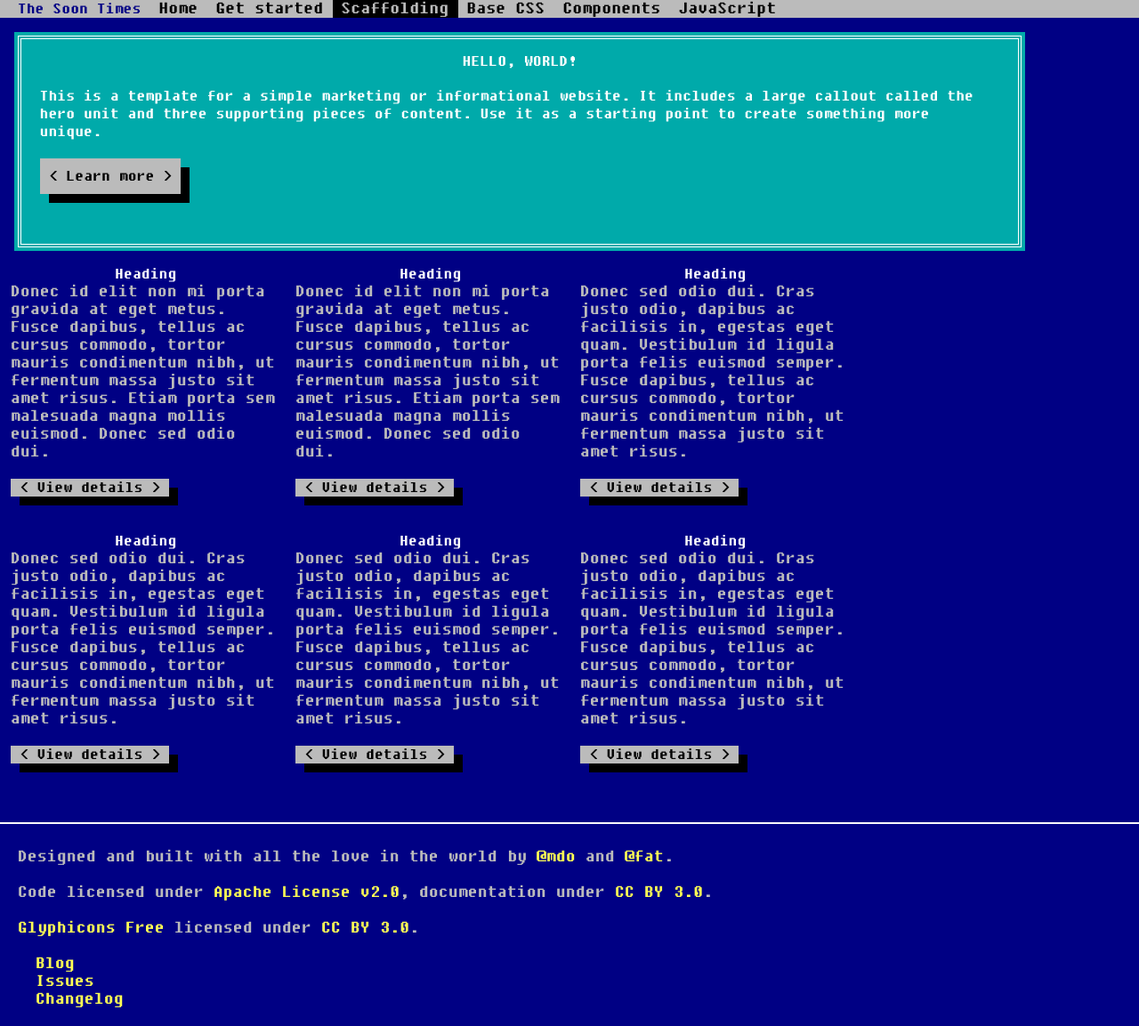
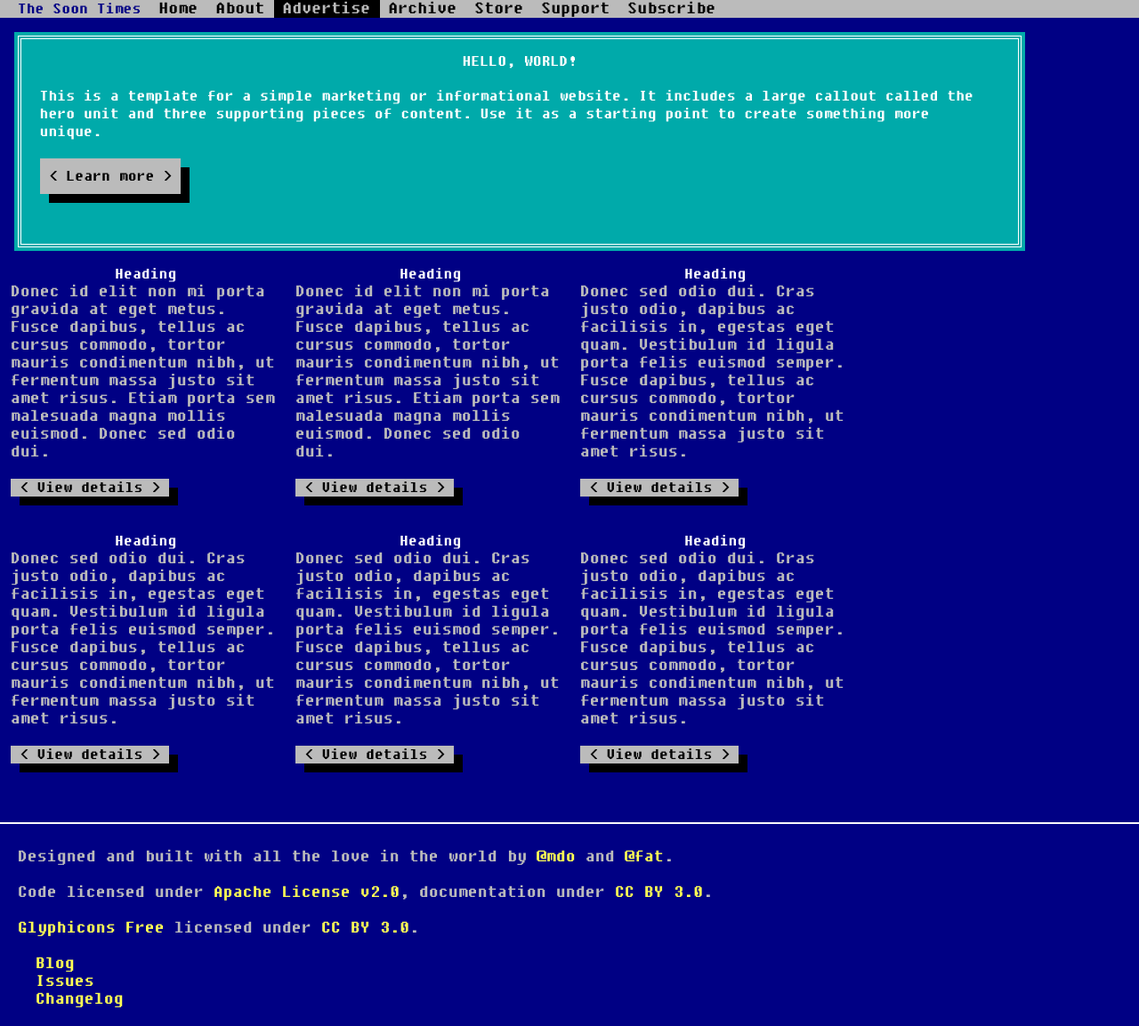
Before and after one commit to dmkgll/tst, a Jekyll site: the page built from store.html, in a window 1280 px wide. Shown: the whole page at 89% size. Built offline with Jekyll 4.4.1, drawn with Linux system fonts in a browser that asks for light colours; comment, search, counter and statistics services are not loaded.

Commit message:
Update store.html

```diff
--- a/_layouts/store.html
+++ b/_layouts/store.html
@@ -47,37 +47,7 @@
 
     <!-- Navbar
     ================================================== -->
-    <div class="navbar navbar-inverse navbar-fixed-top">
-      <div class="navbar-inner">
-        <div class="container">
-          <button type="button" class="btn btn-navbar" data-toggle="collapse" data-target=".nav-collapse">
-          </button>
-          <a class="brand" href="./index.html">The Soon Times</a>
-          <div class="nav-collapse collapse">
-            <ul class="nav">
-              <li class="">
-                <a href="./index.html">Home</a>
-              </li>
-              <li class="">
-                <a href="./getting-started.html">Get started</a>
-              </li>
-              <li class="active">
-                <a href="./scaffolding.html">Scaffolding</a>
-              </li>
-              <li class="">
-                <a href="./base-css.html">Base CSS</a>
-              </li>
-              <li class="">
-                <a href="./components.html">Components</a>
-              </li>
-              <li class="">
-                <a href="./javascript.html">JavaScript</a>
-              </li>
-            </ul>
-          </div>
-        </div>
-      </div>
-    </div>
+  {% include header.html %}
 
 <!-- Subhead
 ================================================== -->
```
